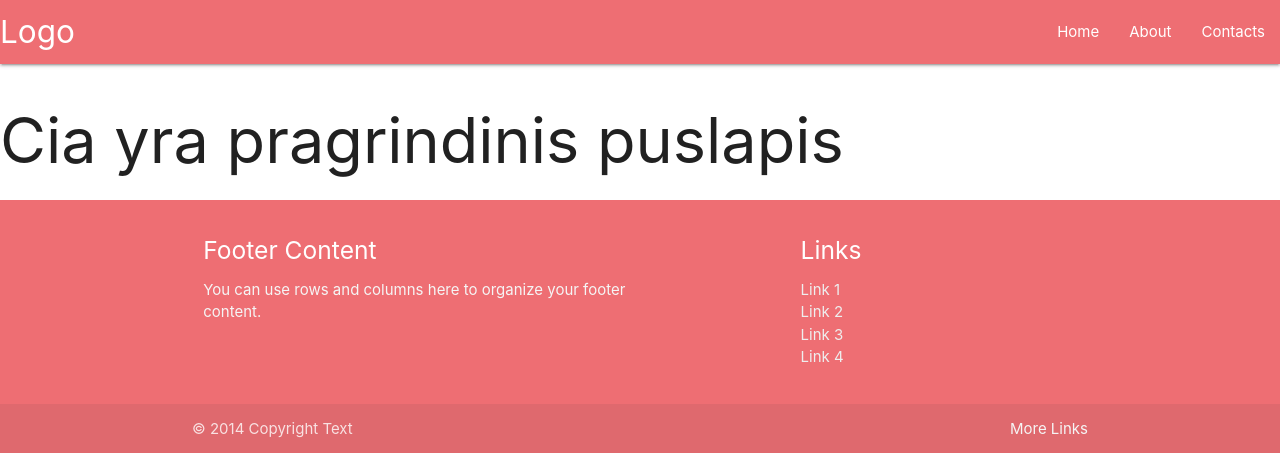
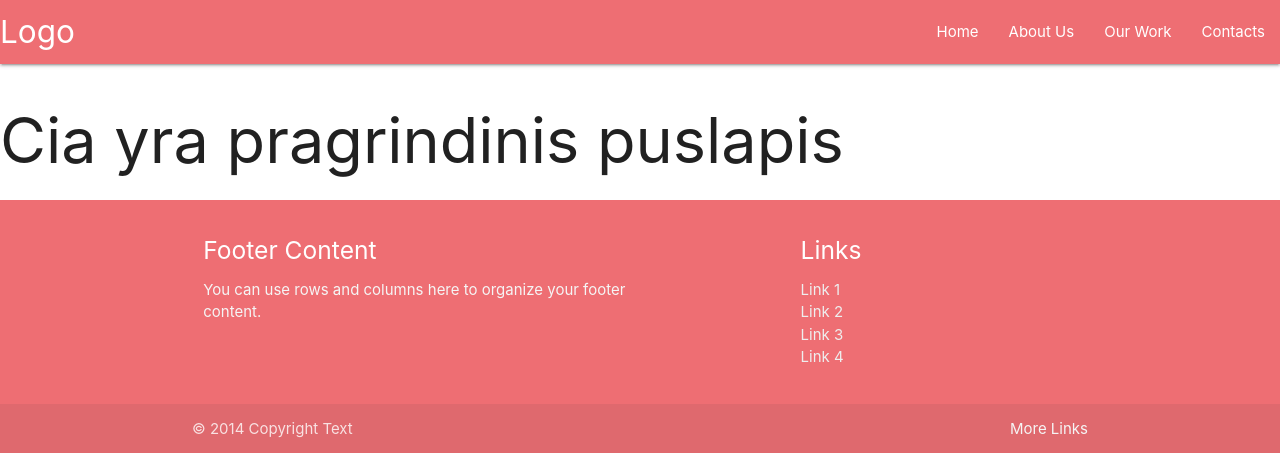
Before and after one commit to JuppyOG/vcs2011-grupe2, a PHP site: page /index.php in a window 1280 px wide. Shown: the top 453 px of the page. Run offline with PHP 8.4, Linux system fonts and the light colour scheme.

Commit message:
Linku sudejimas

```diff
--- a/header.php
+++ b/header.php
@@ -21,7 +21,8 @@
       <a href="#" class="brand-logo">Logo</a>
       <ul id="nav-mobile" class="right hide-on-med-and-down">
         <li><a href="index.php">Home</a></li>
-        <li><a href="about.html">About</a></li>
+        <li><a href="about.php">About Us</a></li>
+        <li><a href="gallery.php">Our Work</a></li>
         <li><a href="contacts.php">Contacts</a></li>
       </ul>
     </div>
```
